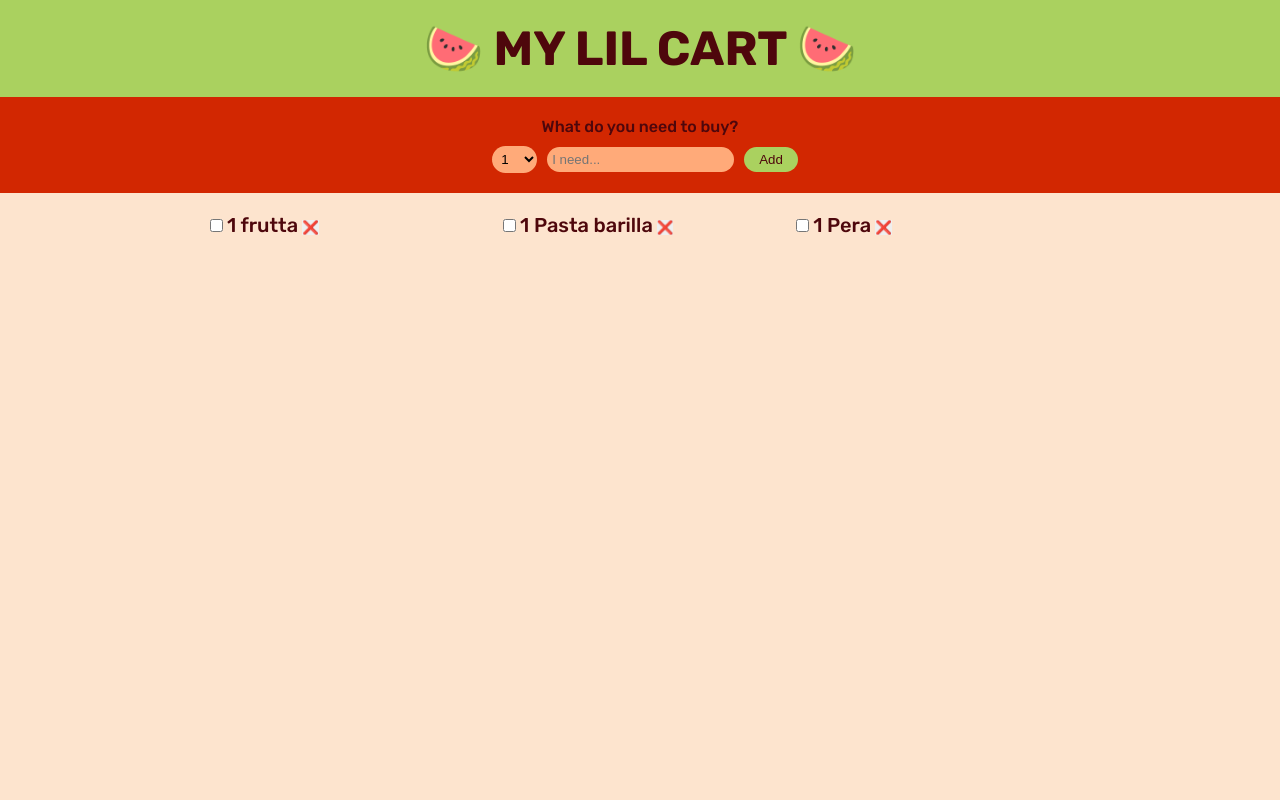
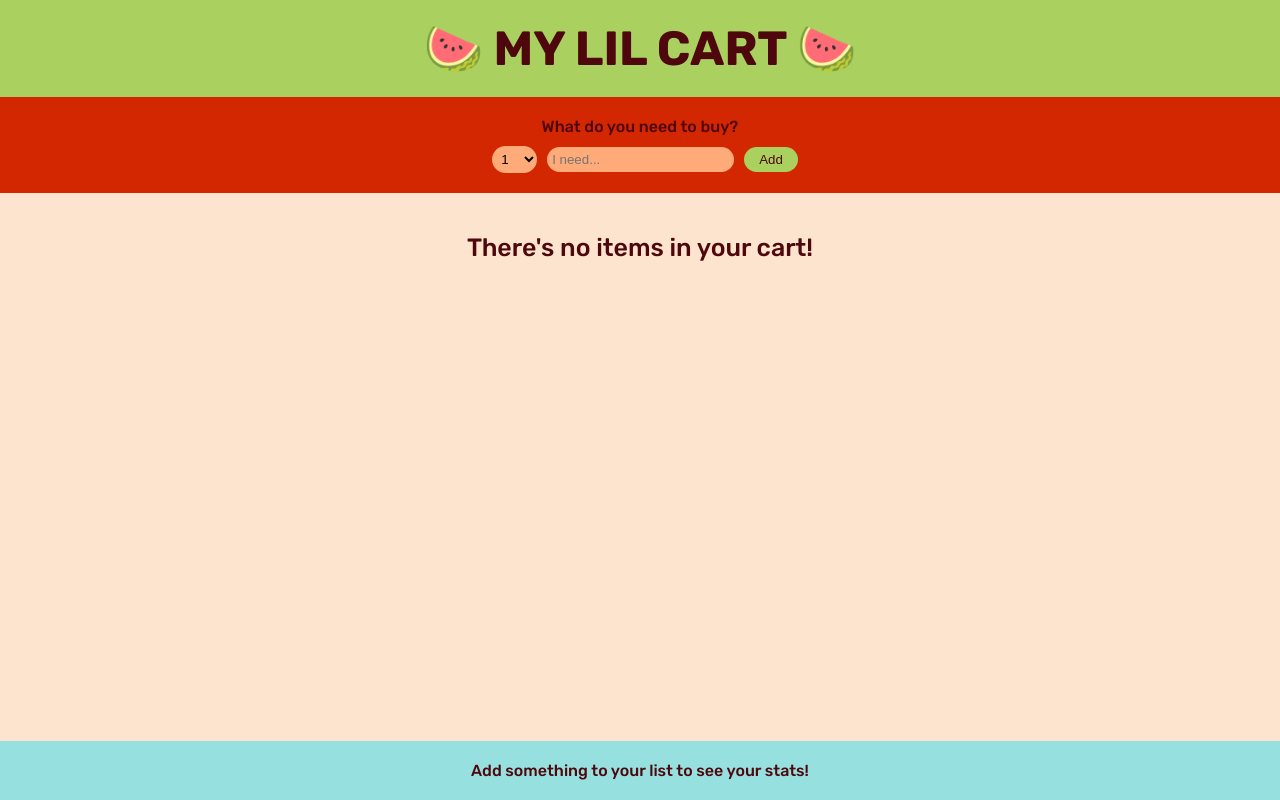
Before and after one commit to MarilisaMoio/my-lil-cart, a React (Create React App) app: page / in a window 1280 px wide. Built offline with nearby package versions, Linux system fonts and the light colour scheme.

Commit message:
feat: add stats section

```diff
--- a/src/App.js
+++ b/src/App.js
@@ -3,30 +3,10 @@ import './index.css';
 import Header from './Header'
 import Add from './Add'
 import List from './List'
+import Stats from './Stats'
 
 function App() {
-  let testList = [
-    {
-        id: 1,
-        quantity: 1,
-        name: "frutta",
-        inCart: false
-    },
-    {
-        id: 2,
-        quantity: 1,
-        name: "Pasta barilla",
-        inCart: false
-    },
-    {
-        id: 3,
-        quantity: 1,
-        name: "Pera",
-        inCart: false
-    },
-]
-
-  const [list, setList] = useState(testList);
+  const [list, setList] = useState([]);
 
   function handleDeleteItem(id){
     setList((list) => list.filter((el) => el.id !== id))
@@ -36,12 +16,17 @@ function App() {
     setList([...list, item])
   }
 
+  function handleCheckedItem(id){
+    setList((list) => list.map((el) => el.id === id ? { ...el, inCart: !el.inCart } : el))
+  }
+
   return (
     <div className="App">
       <Header></Header>
       <main>
         <Add list={list} onAddItem={handleAddItem}></Add>
-        <List list={list} onDeleteItem={handleDeleteItem}></List>
+        <List list={list} onDeleteItem={handleDeleteItem} onToggleItem={handleCheckedItem}></List>
+        <Stats list={list}></Stats>
       </main>
     </div>
   );
--- a/src/List.js
+++ b/src/List.js
@@ -1,15 +1,15 @@
 import ListItem from "./ListItem"
 
-export default function List({ list, onDeleteItem }){
+export default function List({ list, onDeleteItem, onToggleItem }){
 
     return (
         <section className="list">
             <div className="container">
                 {list.length > 0 &&
                 <ul>
-                    {list.map((el) => <ListItem item={el} onDeleteItem={onDeleteItem} key={el.id}></ListItem>)}
+                    {list.map((el) => <ListItem item={el} onDeleteItem={onDeleteItem} onToggleItem={onToggleItem} key={el.id}></ListItem>)}
                 </ul>}
-                {list.length === 0 && <span>There's no items in your cart!</span>}
+                {list.length === 0 && <p className="text-center">There's no items in your cart!</p>}
             </div>
         </section>
     )
--- a/src/ListItem.js
+++ b/src/ListItem.js
@@ -1,7 +1,7 @@
-export default function ListItem({ item, onDeleteItem }){
+export default function ListItem({ item, onDeleteItem, onToggleItem }){
     return (
         <li>
-            <input type="checkbox" name="inCart" />
+            <input type="checkbox" name="inCart" value={item.inCart} onChange={() => onToggleItem(item.id)}/>
             <span>{item.quantity} {item.name}</span>
             <button onClick={() => onDeleteItem(item.id)}>❌</button>
         </li>
--- /dev/null
+++ b/src/Stats.js
@@ -0,0 +1,21 @@
+export default function Stats({ list }){
+    const totalItems = list.length
+    const packedItems = list.filter((list) => list.inCart).length
+    const percentage = packedItems / list.length * 100
+
+    return (
+        <section className="stats">
+            <div className="container text-center">
+                {
+                    //! refactor needed (but it's working wonderfully)
+                    (totalItems === 0 && <p>Add something to your list to see your stats!</p>)
+                    || (totalItems > 0 && <p>You have {totalItems} {totalItems === 1 ? "item" : "items"} in your list
+                    {totalItems === 1 ? " and" + (list[0].inCart ? " you have it!" : " it's still hiding somewhere..." )
+                    : ((packedItems === totalItems && " and you found everything!") ||
+                    (packedItems > 0 && ` you have already found ${packedItems} (${percentage}%)`) ||
+                    (packedItems === 0 && `: remember to bring this list with you!`))}</p>)
+                }
+            </div>
+        </section>
+    )
+}
--- a/src/index.css
+++ b/src/index.css
@@ -91,6 +91,10 @@ main{
 .list{
   background-color: var(--main-light);
   font-size: 20px;
+  & p{
+    margin-top: 20px;
+    font-size: 25px;
+  }
 }
 
 ul{
@@ -108,6 +112,15 @@ li * + *{
 }
 
 input[type="checkbox"]{
-  accent-color: var(--main-dark)
+  accent-color: var(--main-dark);
+  &:checked + *{
+    text-decoration: line-through;
+  }
 }
 /* #endregion LIST */
+
+/* #region STATS */
+.stats{
+  background-color: var(--light-blue);
+}
+/* #endregion STATS */
```
